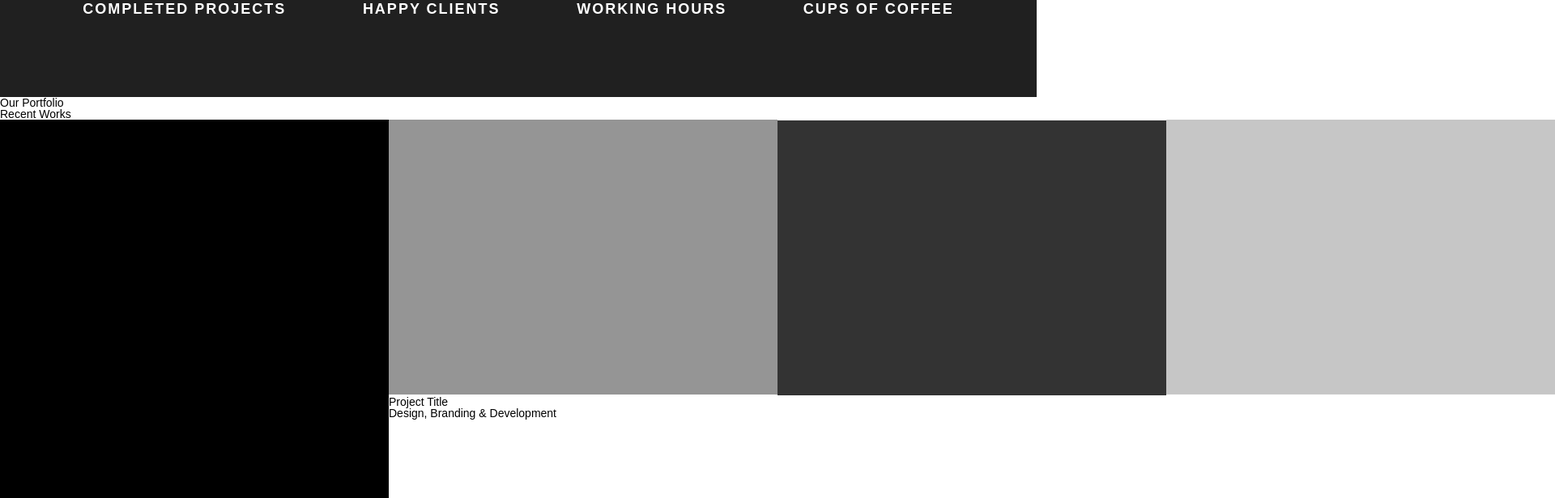
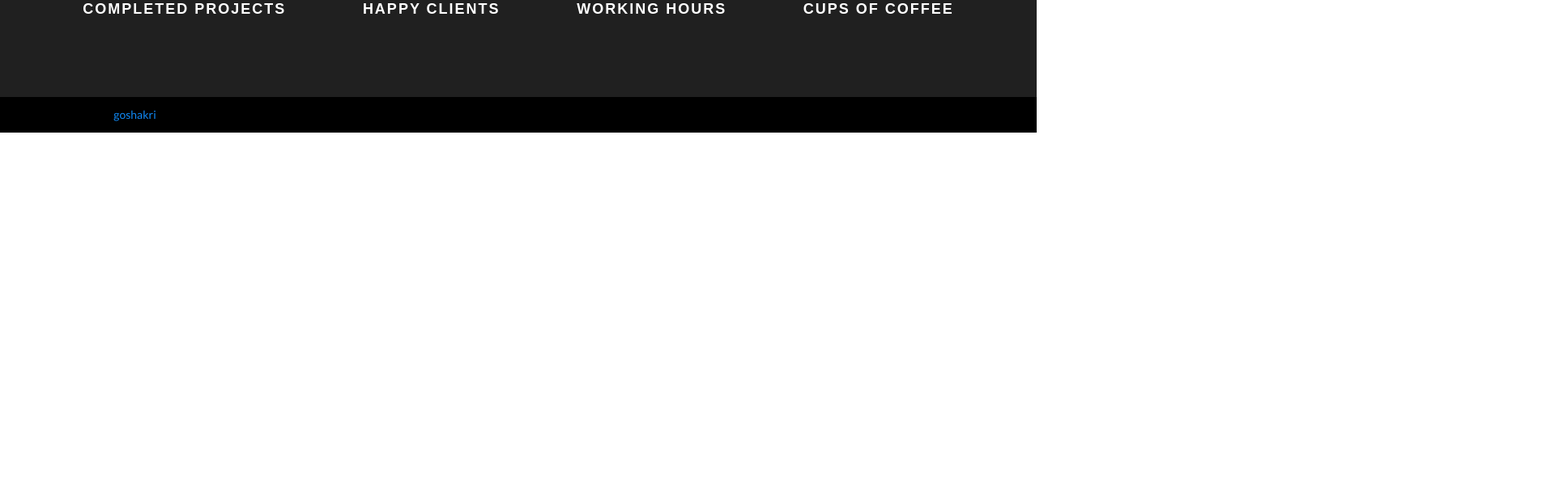
Before and after one commit to goshakri/google-Home-page1, a React (Create React App) app: page / in a window 1280 px wide. Shown: the part 2360-2976 px from the top of the page at 81% size, 1920 px wide, since content can reach past the window. After the commit the page ends 2524 px from the top, so only its background shows below. Built offline with nearby package versions, Linux system fonts and the light colour scheme.

Commit message:
DeadLine

```diff
--- a/src/App.js
+++ b/src/App.js
@@ -222,50 +222,29 @@ function App() {
           </div>
         </div>
 
-        <div className="PortfolioSection">
-          <div className="PortfolioSection-item">
-            <div className="PortfolioSection-title">
-              <p>
-                Our Portfolio
-              </p>
+        <div className="Row u-w-100">
+          <div className="Row-item u-w-50">
+            <div className="d-flex u-w-100">
+              <div className="d-flex u-w-50">
+                <div className="u-h-680 u-bg-black u-w-100">
+                </div>
+              </div>
 
-              <h3>
-                Recent Works
-              </h3>
+              <div className="d-flex flex-column u-w-50">
+                <div className="d-flex u-w-100 u-h-50 u-bg-gray"/>
+                <div className="d-flex u-w-100 u-h-50 u-bg-red"/>
+              </div>
+            </div>
+          </div>
+
+          <div className="d-flex u-w-50 flex-column">
+            <div className="d-flex u-w-100 u-h-50">
+              <div className="d-flex u-w-50 u-bg-blue"></div>
+              <div className="d-flex u-w-50 u-bg-yellow"></div>
             </div>
 
-            <div className="PortfolioSection-box">
-              <div className="PortfolioSection-boxone">
-                <img src={blackone} alt="" />
-              </div>
-
-              <div className="PortfolioSection-boxtoo">
-                <img src={graytwoo} alt="" />
-
-                <h3>
-                  Project Title
-                </h3>
-
-                <p>
-                  Design, Branding & Development
-                </p>
-              </div>
-
-              <div className="PortfolioSection-boxthree">
-                <img src={grayblackthree} alt="" />
-              </div>
-
-              <div className="PortfolioSection-boxfor">
-                <img src={whitefour} alt="" />
-              </div>
-
-              <div className="PortfolioSection-boxfive">
-                <img src={graygrayfive} alt="" />
-              </div>
-
-              <div className="PortfolioSection-boxsix">
-                <img src={whiregray} alt="" />
-              </div>
+            <div className="d-flex u-w-100 u-h-50">
+              <div className="d-flex u-w-100 u-bg-gray" />
             </div>
           </div>
         </div>
```
